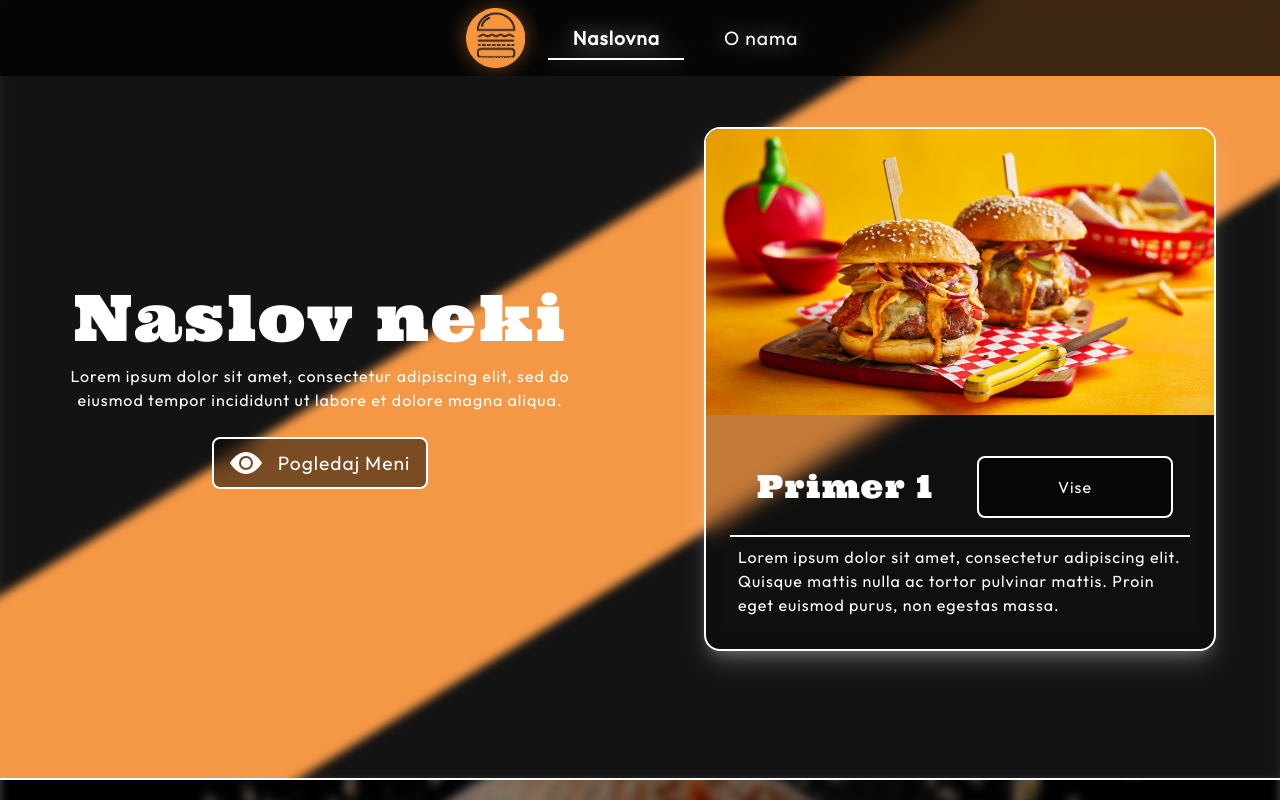
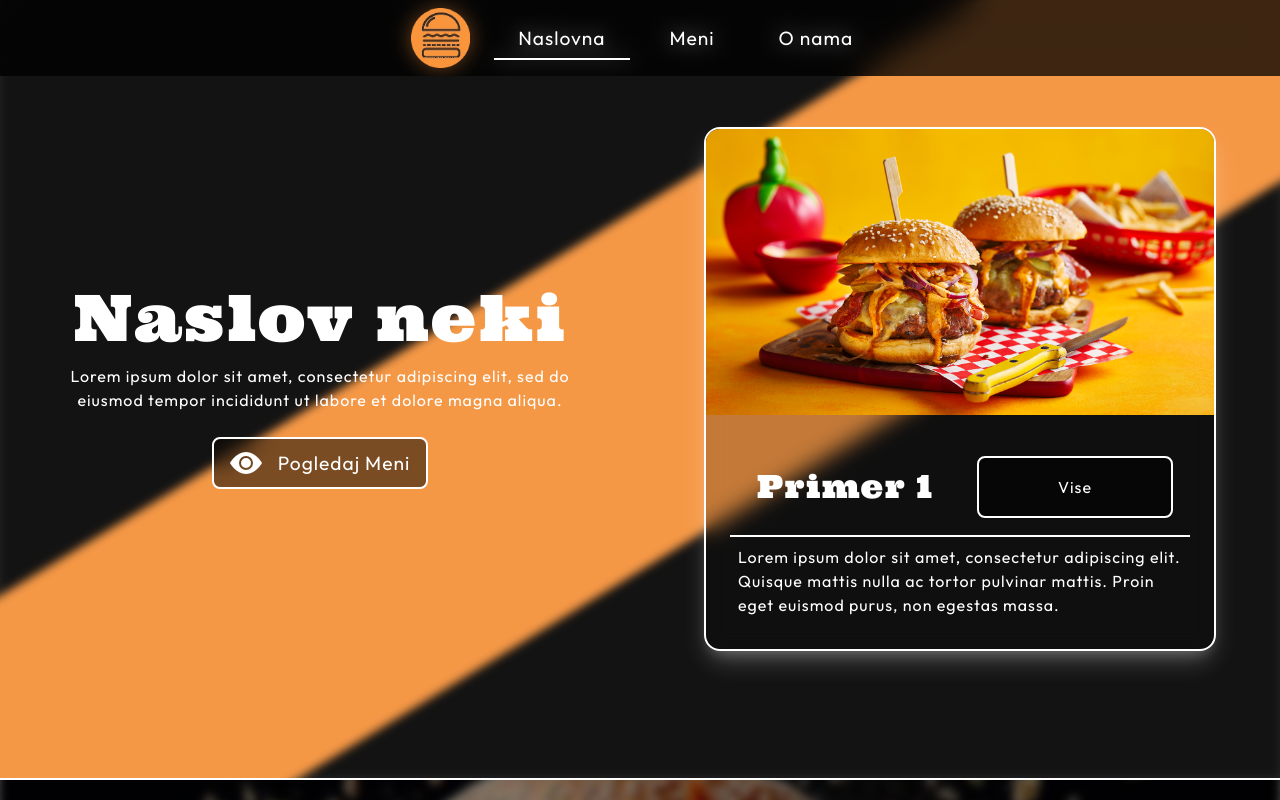
Before and after one commit to nikola-velemir/CrniDzo, a React (Vite) app: page / in a window 1280 px wide. Shown: the top 800 px of the page. Built offline with nearby package versions, Linux system fonts and the light colour scheme.

Commit message:
[wip/feature] menu page

```diff
--- a/src/App.css
+++ b/src/App.css
@@ -108,7 +108,7 @@ body {
   background-color: #272727;
 }
 .navbar-nav .nav-link.active {
-  font-weight: 600;
+  /* font-weight: 600; */
 }
 .nav-item:has(.nav-link.nav-link.active) {
   &:after {
--- a/src/App.tsx
+++ b/src/App.tsx
@@ -5,6 +5,7 @@ import Home from "./Pages/Home";
 import { BrowserRouter, Route, Routes } from "react-router-dom";
 import Navbar from "./Components/Navbar/Navbar";
 import AboutUs from "./Pages/AboutUs";
+import Menu from "./Pages/Menu";
 
 function App() {
   //return <Home></Home>;
@@ -12,8 +13,9 @@ function App() {
     <BrowserRouter>
       <Routes>
         <Route path="/" element={<Navbar />}>
-          <Route index element={<Home />} />
-          <Route element={<AboutUs />}></Route>
+          <Route path="/" index element={<Home />} />
+          <Route path="/about-us" element={<AboutUs />}></Route>
+          <Route path="/menu" element={<Menu />}></Route>
         </Route>
       </Routes>
     </BrowserRouter>
--- a/src/Components/Context/Raw/link_context.ts
+++ b/src/Components/Context/Raw/link_context.ts
@@ -2,6 +2,10 @@ const links = [
   {
     name: "naslovna",
     link: "/",
+  },
+  {
+    name: "Meni",
+    link: "/menu",
   },
   {
     name: "O nama",
--- a/src/Components/Hero/Banner/PageBanner.tsx
+++ b/src/Components/Hero/Banner/PageBanner.tsx
@@ -1,6 +1,6 @@
 import BannerContent from "./SubComponents/BannerContent/BannerContent";
 import BannerFilter from "./SubComponents/BannerFilter/BannerFilter";
-const PageBanner = () => {
+const FrontPageBanner = () => {
   return (
     <div className="page-banner">
       <BannerFilter></BannerFilter>
@@ -9,4 +9,4 @@ const PageBanner = () => {
   );
 };
 
-export default PageBanner;
+export default FrontPageBanner;
--- a/src/Components/Navbar/Subcomponents/NavbarLinks.tsx
+++ b/src/Components/Navbar/Subcomponents/NavbarLinks.tsx
@@ -13,6 +13,7 @@ const NavbarLinks = ({ links, currentPage }: NavbarLinksProps) => {
     <div className="collapse navbar-collapse" id="navbarSupportedContent">
       <ul className="navbar-nav me-auto mb-2 mb-lg-0">
         {links.map(({ name, link }, index) => {
+          console.log(link);
           return (
             <li key={name} className="nav-item">
               <Link
--- a/src/Pages/Home.tsx
+++ b/src/Pages/Home.tsx
@@ -1,6 +1,6 @@
 import Navbar from "../Components/Navbar/Navbar";
 import Footer from "../Components/Footer/Footer";
-import PageBanner from "../Components/Hero/Banner/PageBanner";
+import FrontPageBanner from "../Components/Hero/Banner/PageBanner";
 import MenuDisplay from "../Components/Displays/MenuDisplay/MenuDisplay";
 import LocationDisplay from "../Components/Displays/LocationDisplay/LocationDisplay";
 import ReviewsDisplay from "../Components/Displays/ReviewsDisplay/ReviewsDisplay";
@@ -11,7 +11,7 @@ const Home = () => {
     <>
       <Navbar></Navbar>
       {/* <Carousel images={imageContext.landing.carousel}></Carousel> */}
-      <PageBanner></PageBanner>
+      <FrontPageBanner></FrontPageBanner>
       <MenuDisplay></MenuDisplay>
       <LocationDisplay></LocationDisplay>
       <ReviewsDisplay></ReviewsDisplay>
--- /dev/null
+++ b/src/Pages/Menu.tsx
@@ -0,0 +1,21 @@
+import LocationDisplay from "../Components/Displays/LocationDisplay/LocationDisplay";
+import MenuDisplay from "../Components/Displays/MenuDisplay/MenuDisplay";
+import ReviewsDisplay from "../Components/Displays/ReviewsDisplay/ReviewsDisplay";
+import Footer from "../Components/Footer/Footer";
+import FrontPageBanner from "../Components/Hero/Banner/PageBanner";
+import Navbar from "../Components/Navbar/Navbar";
+
+const Menu = () => {
+  return (
+    <>
+      <Navbar currentPage={1}></Navbar>
+      <FrontPageBanner></FrontPageBanner>
+      <MenuDisplay></MenuDisplay>
+      <LocationDisplay></LocationDisplay>
+      <ReviewsDisplay></ReviewsDisplay>
+      <Footer></Footer>
+    </>
+  );
+};
+
+export default Menu;
```
